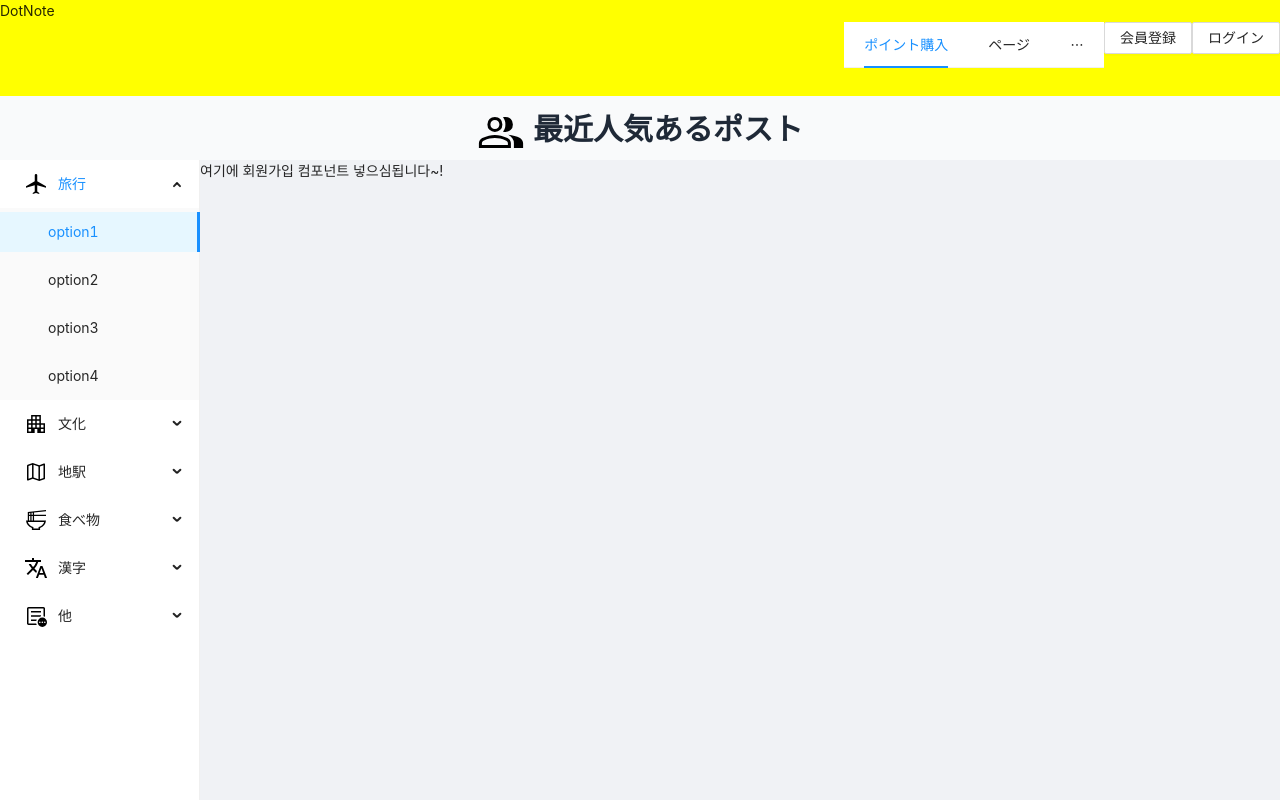
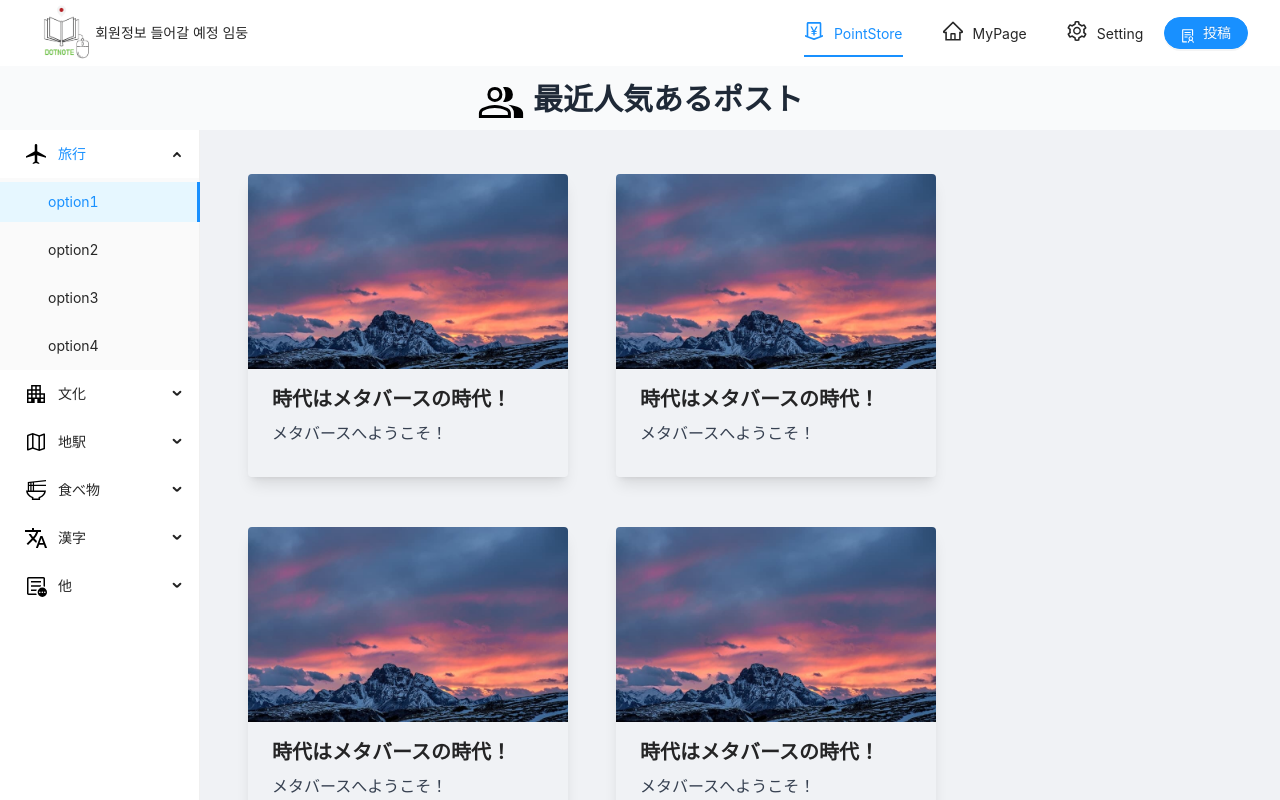
Before and after one commit to qweszx13/DotNote_Client, a React (Create React App) app: page / in a window 1280 px wide. Shown: the top 800 px of the page. Built offline with nearby package versions, Linux system fonts and the light colour scheme.

Commit message:
MainPage NavBar Complete

```diff
--- a/src/Components/ChoiComponents/MainpageCard.js
+++ b/src/Components/ChoiComponents/MainpageCard.js
@@ -4,7 +4,7 @@ function MainpageCard(){
     return(
 
 <div className="max-w-xs inline-block rounded overflow-hidden shadow-lg ml-12 mt-11">
-  <img src="card_image.jpg" alt="img sample"/>
+  <img src="sample.jpeg" alt="img sample"/>
   <div className="px-6 py-4">
     <div className="font-bold text-xl mb-2">時代はメタバースの時代！</div>
     <p className="text-gray-700 text-base">
--- a/src/Components/KangComponents/MainpageNavbar.js
+++ b/src/Components/KangComponents/MainpageNavbar.js
@@ -1,29 +1,35 @@
-import { Menu } from 'antd';
 import React from 'react';
-import { Button } from 'antd';
+import DotNoteLogo from '../../Assets/IMG/DotNoteLogo.png';
+import { Menu,Button } from 'antd';
+import { MoneyCollectOutlined, HomeOutlined, SettingOutlined, SolutionOutlined } from '@ant-design/icons';
+
 
 const MainpageNavbar = () => (
 
   <>
-    <div className="inline-bloc">
-      DotNote
-    </div>
-    <div>
-      <div className="flex flex-row-reverse">
-        <Button>ログイン</Button>
-        <Button>会員登録</Button>
-        <Menu mode="horizontal" defaultSelectedKeys={['point']}>
-          <Menu.Item key="point">
-            ポイント購入
+    <div className='flex h-full w-full bg-white items-center"'>
+      <span className="h-full pl-8 w-1/2 flex items-center">
+        <img src={DotNoteLogo} alt='MainLogo' className="h-full" onClick={()=>{console.log("메인페이지로")}}></img>
+        <span>
+          회원정보 들어갈 예정 임둥
+        </span>
+      </span>
+      <span className="h-full pr-8 w-1/2 flex items-center justify-end">
+        <Menu mode="horizontal" defaultSelectedKeys={['mail']} style={{height:"50%",width:"380px",border:"0px",alignItems:"center"}}>
+          <Menu.Item key="mail" icon={<MoneyCollectOutlined style={{fontSize:"20px"}}/>}>
+            PointStore
           </Menu.Item>
-          <Menu.Item>
-            ページ
+          <Menu.Item key="new" icon={<HomeOutlined style={{fontSize:"20px"}}/>}>
+            MyPage
           </Menu.Item>
-          <Menu.Item>
-            ページ
+          <Menu.Item key="newOne" icon={<SettingOutlined style={{fontSize:"20px"}}/>}>
+            Setting
           </Menu.Item>
         </Menu>
-      </div>
+        <Button type="primary" shape="round" icon={<SolutionOutlined />} className='t-2'>
+          投稿
+        </Button>
+      </span>
     </div>
   </>
 
--- a/src/Page/Mainpage.js
+++ b/src/Page/Mainpage.js
@@ -14,7 +14,7 @@ import SignupPage from './SignupPage';
 function Mainpage(){
 
   const { Header, Content,Sider } = Layout;
-  const [pageNumber,setPageNumber] = useState(1);
+  const [pageNumber,setPageNumber] = useState(0);
   const dummyLabel = ['旅行','文化','地駅','食べ物','漢字','他'];
 
   const dummy= [AirplaneSvg, CultureSvg, MapSvg,RamenSvg,TranslateSvg,OtherSvg].map(
@@ -37,10 +37,10 @@ function Mainpage(){
     },
   );
   return(
-    <div className='h-full'>
+    <div className='h-max'>
       <Layout style={{height:"100%",width:"100%"}}>
 
-        <Layout style={{height:"20%"}}>
+        <Layout style={{height:"130px"}}>
           <Content style={{backgroundColor:"yellow"}}>
             <MainPageNavbar></MainPageNavbar>
             </Content>
```
Also changed, not shown: public/sample.jpeg (added), src/Assets/IMG/DotNoteLogo.png (added).
